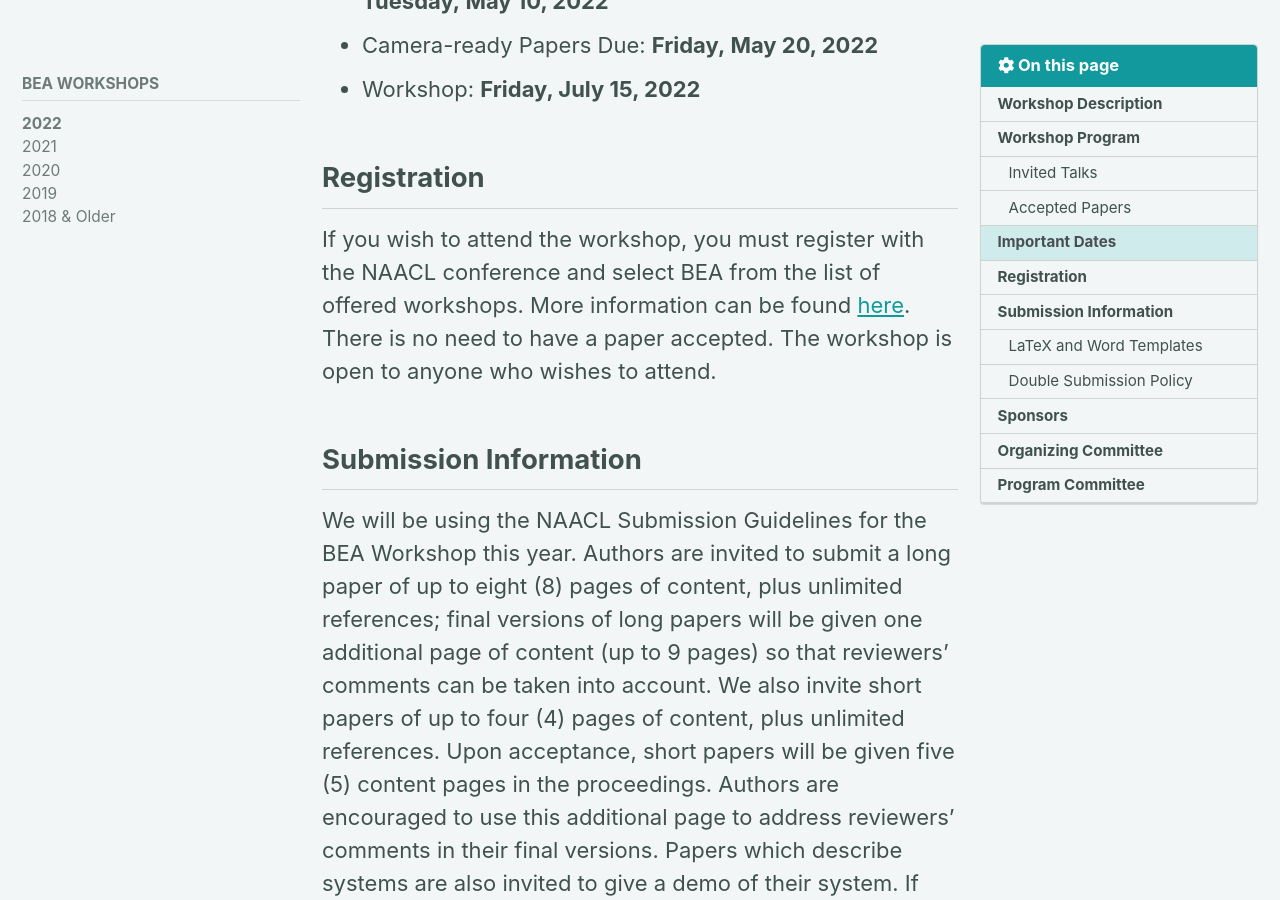
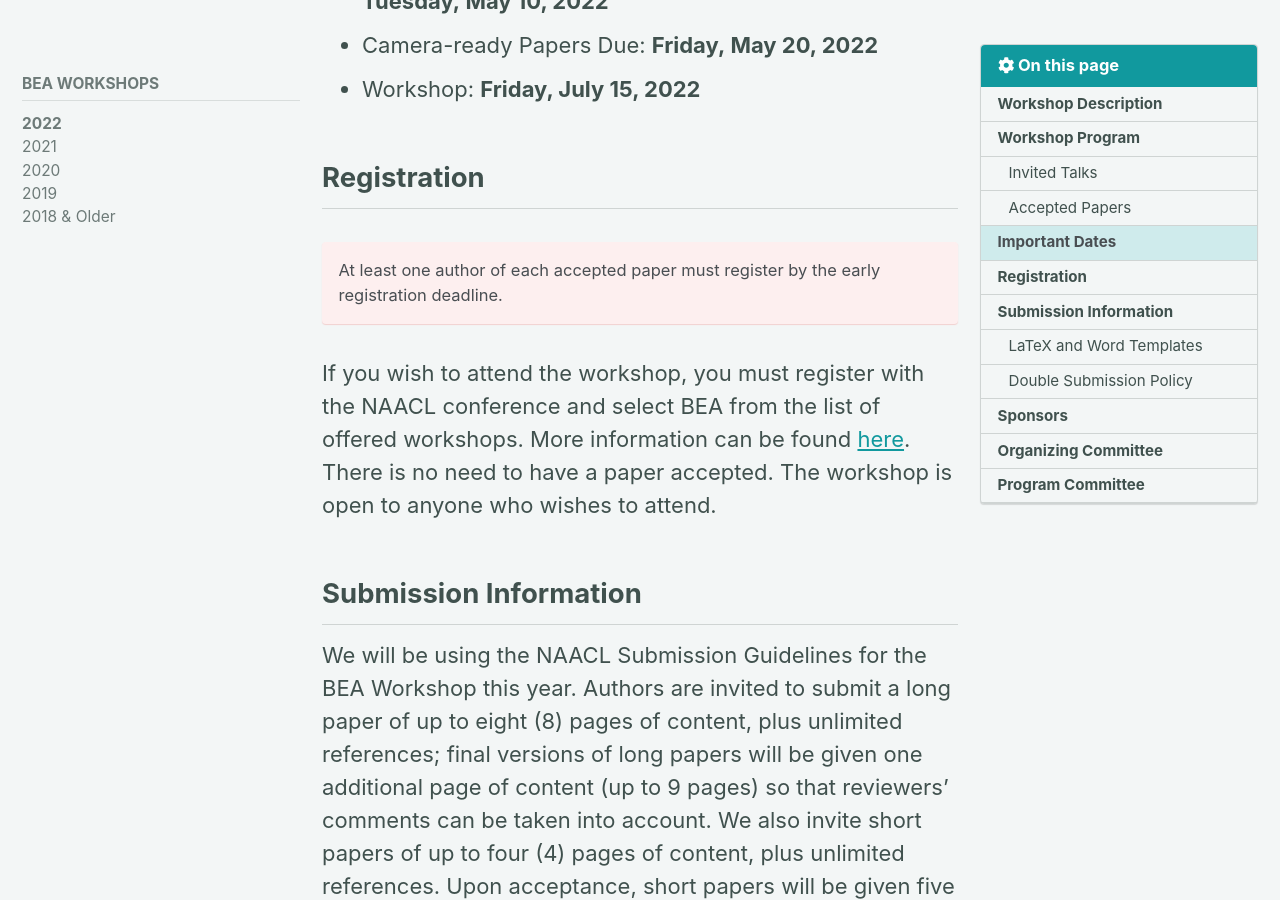
Before and after one commit to sigedu-org/website, a Jekyll site: the page built from _pages/bea/bea17.md, in a window 1280 px wide and 900 px high, scrolled down 8535 px. Built offline with Jekyll 4.4.1, drawn with Linux system fonts in a browser that asks for light colours; cached includes are drawn as plain includes; nearby versions of some CDN libraries.

Commit message:
Added note for author registration

```diff
--- a/_pages/bea/bea17.md
+++ b/_pages/bea/bea17.md
@@ -141,8 +141,10 @@ These dates are still preliminary and may change.
 
 ## Registration
 
+At least one author of each accepted paper must register by the early registration deadline.
+{: .notice--danger}
+
 If you wish to attend the workshop, you must register with the NAACL conference and select BEA from the list of offered workshops. More information can be found [here](https://2022.naacl.org/registration/). There is no need to have a paper accepted. The workshop is open to anyone who wishes to attend.
-
 
 ## Submission Information
 
```
